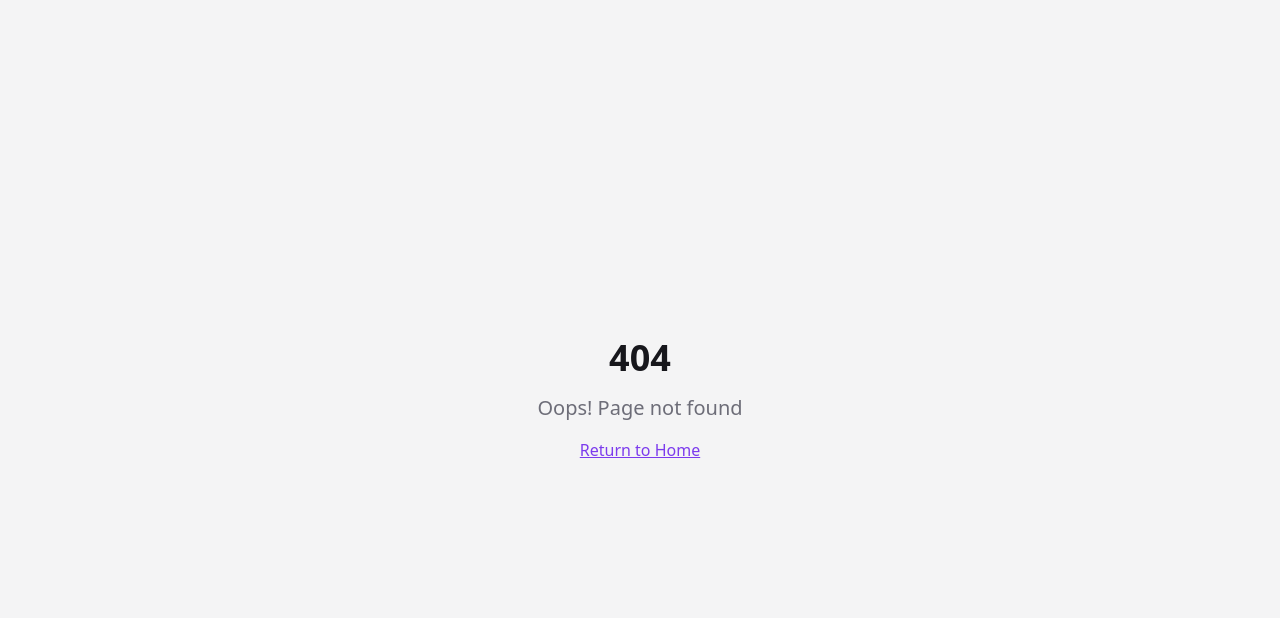
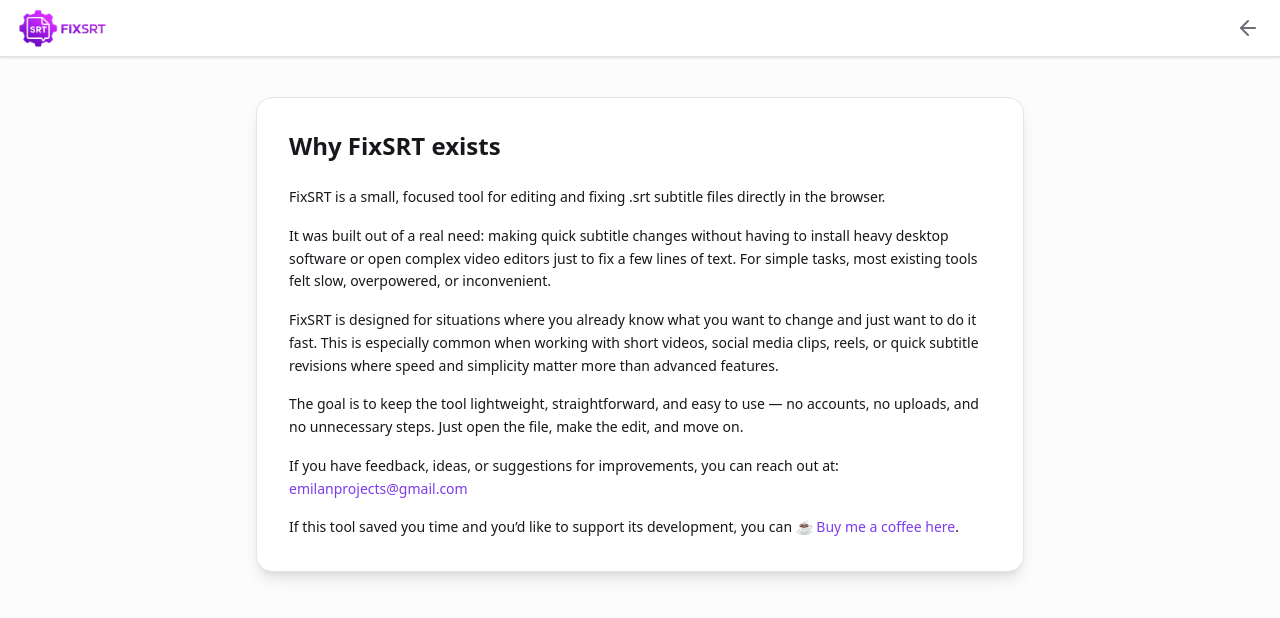
Before and after one commit to ernesto-milan/fixsrt, a Next.js app: page /info in a window 1280 px wide. Before the commit this address had no page. Shown: the top 618 px of the page. Built offline with nearby package versions, Linux system fonts and the light colour scheme.

Commit message:
feat: add info page with description, feedback email, and support link

```diff
--- a/package.json
+++ b/package.json
@@ -24,6 +24,7 @@
     "@radix-ui/react-toast": "^1.2.15",
     "@radix-ui/react-tooltip": "^1.2.8",
     "@tanstack/react-query": "^5.90.19",
+    "@vercel/analytics": "^1.6.1",
     "class-variance-authority": "^0.7.1",
     "clsx": "^2.1.1",
     "lucide-react": "^0.562.0",
--- /dev/null
+++ b/src/app/info/page.tsx
@@ -0,0 +1,72 @@
+"use client";
+
+import Link from "next/link";
+import { ArrowLeft } from "lucide-react";
+import { Button } from "@/shared/ui/button";
+
+export default function InfoPage() {
+  return (
+    <div className="min-h-screen bg-background">
+      <header className="border-b bg-card px-4 py-2 shadow-sm">
+        <div className="flex items-center justify-between">
+          <div className="flex items-center gap-4">
+            <img src="/logo_full.png" alt="FixSRT" className="h-10 w-auto block" />
+            <span className="sr-only">FixSRT</span>
+          </div>
+          <div className="flex items-center gap-2">
+            <Button
+              variant="ghost"
+              size="icon"
+              asChild
+              className="text-muted-foreground hover:text-foreground !h-8 !w-8 p-0 [&_svg]:h-6 [&_svg]:w-6"
+            >
+              <Link href="/" className="flex h-full w-full items-center justify-center">
+                <ArrowLeft />
+              </Link>
+            </Button>
+          </div>
+        </div>
+      </header>
+
+      <main className="px-4 py-10">
+        <div className="mx-auto max-w-3xl space-y-6 rounded-2xl border border-border bg-card p-8 shadow-lg">
+          <div className="flex flex-col gap-2">
+            <h1 className="text-2xl font-semibold text-foreground">Why FixSRT exists</h1>
+          </div>
+          <div className="space-y-4 text-sm leading-relaxed text-foreground">
+            <p>
+              FixSRT is a small, focused tool for editing and fixing .srt subtitle files directly in the browser.
+            </p>
+            <p>
+              It was built out of a real need: making quick subtitle changes without having to install heavy desktop software or open complex video editors just to fix a few lines of text. For simple tasks, most existing tools felt slow, overpowered, or inconvenient.
+            </p>
+            <p>
+              FixSRT is designed for situations where you already know what you want to change and just want to do it fast. This is especially common when working with short videos, social media clips, reels, or quick subtitle revisions where speed and simplicity matter more than advanced features.
+            </p>
+            <p>
+              The goal is to keep the tool lightweight, straightforward, and easy to use — no accounts, no uploads, and no unnecessary steps. Just open the file, make the edit, and move on.
+            </p>
+            <p>
+              If you have feedback, ideas, or suggestions for improvements, you can reach out at:{" "}
+              <Link href="mailto:emilanprojects@gmail.com" className="text-primary hover:underline">
+                emilanprojects@gmail.com
+              </Link>
+            </p>
+            <p>
+              If this tool saved you time and you’d like to support its development, you can{" "}
+              <Link
+                href="https://buymeacoffee.com/emilan"
+                target="_blank"
+                rel="noreferrer"
+                className="text-primary hover:underline"
+              >
+                ☕ Buy me a coffee here
+              </Link>
+              .
+            </p>
+          </div>
+        </div>
+      </main>
+    </div>
+  );
+}
--- a/src/app/providers.tsx
+++ b/src/app/providers.tsx
@@ -2,6 +2,7 @@
 
 import { useEffect, useState, type ReactNode } from "react";
 import { QueryClient, QueryClientProvider } from "@tanstack/react-query";
+import { Analytics } from "@vercel/analytics/react";
 import { TooltipProvider } from "@/shared/ui/tooltip";
 import { Toaster } from "@/shared/ui/toaster";
 import { Toaster as Sonner } from "@/shared/ui/sonner";
@@ -58,6 +59,7 @@
         <ThemeSync />
         <PersistGate />
         {children}
+        <Analytics />
       </TooltipProvider>
     </QueryClientProvider>
   );
--- a/src/features/ExportModal.tsx
+++ b/src/features/ExportModal.tsx
@@ -96,7 +96,7 @@
               <p className="text-sm text-muted-foreground">
                 If FixSRT saved you time, consider{" "}
                 <a
-                  href="https://buymeacoffee.com"
+                  href="https://buymeacoffee.com/emilan"
                   target="_blank"
                   rel="noopener noreferrer"
                   className="text-primary hover:underline"
--- a/src/features/Header.tsx
+++ b/src/features/Header.tsx
@@ -1,19 +1,15 @@
 "use client";
-import { Download, Upload, Settings } from "lucide-react";
+
+import Link from "next/link";
+import { Download, Upload, Settings, Info } from "lucide-react";
 import { Button } from "@/shared/ui/button";
 import { useUiStore } from "@/shared/store/uiStore";
 import { useSubtitlesStore } from "@/shared/store/subtitlesStore";
 
 export function Header() {
-  const setIsUploadModalOpen = useUiStore(
-    (state) => state.setIsUploadModalOpen,
-  );
-  const setIsPreferencesOpen = useUiStore(
-    (state) => state.setIsPreferencesOpen,
-  );
-  const setIsExportModalOpen = useUiStore(
-    (state) => state.setIsExportModalOpen,
-  );
+  const setIsUploadModalOpen = useUiStore((state) => state.setIsUploadModalOpen);
+  const setIsPreferencesOpen = useUiStore((state) => state.setIsPreferencesOpen);
+  const setIsExportModalOpen = useUiStore((state) => state.setIsExportModalOpen);
   const subtitleFileName = useSubtitlesStore((state) => state.subtitleFileName);
   const subtitlesCount = useSubtitlesStore((state) => state.subtitles.length);
   const logoSrc = "/logo_full.png";
@@ -47,6 +43,16 @@
       </div>
       <div className="flex items-center gap-2">
         <Button
+          asChild
+          variant="ghost"
+          size="icon"
+          className="text-muted-foreground hover:text-foreground !h-8 !w-8 p-0 [&_svg]:h-6 [&_svg]:w-6"
+        >
+          <Link href="/info" className="flex h-full w-full items-center justify-center">
+            <Info />
+          </Link>
+        </Button>
+        <Button
           variant="ghost"
           size="icon"
           onClick={() => setIsPreferencesOpen(true)}
--- a/src/features/UploadModal.tsx
+++ b/src/features/UploadModal.tsx
@@ -15,22 +15,25 @@
   required?: boolean;
   fileName: string | null;
   onFileSelect: (file: File) => void;
+  disabled?: boolean;
 }
 
-function DropZone({ label, accept, icon, required, fileName, onFileSelect }: DropZoneProps) {
+function DropZone({ label, accept, icon, required, fileName, onFileSelect, disabled }: DropZoneProps) {
   const [isDragOver, setIsDragOver] = useState(false);
 
   const handleDrop = useCallback((e: React.DragEvent) => {
+    if (disabled) return;
     e.preventDefault();
     setIsDragOver(false);
     const file = e.dataTransfer.files[0];
     if (file) onFileSelect(file);
-  }, [onFileSelect]);
+  }, [disabled, onFileSelect]);
 
   const handleChange = useCallback((e: React.ChangeEvent<HTMLInputElement>) => {
+    if (disabled) return;
     const file = e.target.files?.[0];
     if (file) onFileSelect(file);
-  }, [onFileSelect]);
+  }, [disabled, onFileSelect]);
 
   return (
     <label
@@ -38,15 +41,17 @@
         "flex flex-col items-center justify-center gap-3 p-8 border-2 border-dashed rounded-lg cursor-pointer transition-colors",
         isDragOver ? "border-primary bg-primary/5" : "border-border hover:border-primary/50",
         fileName && "border-primary/30 bg-highlight",
+        disabled && "cursor-not-allowed opacity-60",
       )}
       onDragOver={(e) => {
+        if (disabled) return;
         e.preventDefault();
         setIsDragOver(true);
       }}
       onDragLeave={() => setIsDragOver(false)}
-      onDrop={handleDrop}
-    >
-      <input type="file" accept={accept} className="hidden" onChange={handleChange} />
+    onDrop={handleDrop}
+  >
+      <input type="file" accept={accept} className="hidden" onChange={handleChange} disabled={disabled} />
 
       {fileName ? (
         <>
@@ -92,11 +97,13 @@
   const handleSrtSelect = useCallback(async (file: File) => {
     const content = await file.text();
     setPendingSrtFile({ name: file.name, content });
+    setPendingVideoFile(null);
   }, []);
 
   const handleVideoSelect = useCallback((file: File) => {
     const url = URL.createObjectURL(file);
     setPendingVideoFile({ name: file.name, url });
+    setPendingSrtFile(null);
   }, []);
 
   const handleConfirm = useCallback(() => {
@@ -144,6 +151,7 @@
             required
             fileName={pendingSrtFile?.name || null}
             onFileSelect={handleSrtSelect}
+            disabled={Boolean(pendingVideoFile)}
           />
 
           <DropZone
@@ -152,6 +160,7 @@
             icon={<Film className="h-6 w-6 text-muted-foreground" />}
             fileName={pendingVideoFile?.name || videoFile?.name || null}
             onFileSelect={handleVideoSelect}
+            disabled={Boolean(pendingSrtFile)}
           />
         </div>
 
@@ -159,7 +168,7 @@
           <Button variant="outline" onClick={handleClose}>
             Cancel
           </Button>
-          <Button onClick={handleConfirm} disabled={!pendingSrtFile}>
+          <Button onClick={handleConfirm} disabled={!pendingSrtFile && !pendingVideoFile}>
             <Upload className="h-4 w-4 mr-2" />
             Load Files
           </Button>
--- a/src/shared/store/uiStore.ts
+++ b/src/shared/store/uiStore.ts
@@ -5,9 +5,8 @@
 import type { PreferencesState, RightPanelTab, VideoFile } from "@/shared/types/subtitle";
 import { defaultPreferences } from "@/shared/types/subtitle";
 
-type PersistedPreferences = Pick<PreferencesState, "theme" | "language" | "timelineMaxScale">;
 type PersistedUiState = {
-  preferences: PersistedPreferences;
+  preferences: PreferencesState;
 };
 
 type UiState = {
@@ -69,11 +68,7 @@
         storage,
         version: 1,
         partialize: (state) => ({
-          preferences: {
-            theme: state.preferences.theme,
-            language: state.preferences.language,
-            timelineMaxScale: state.preferences.timelineMaxScale,
-          },
+          preferences: state.preferences,
         }),
         merge: (persisted, current) => {
           const persistedState = persisted as Partial<UiState>;
```
Also changed, not shown: 1 other file (tests, documents, lock files or other folders).
